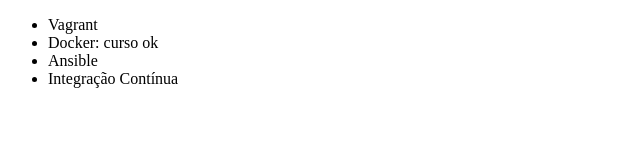
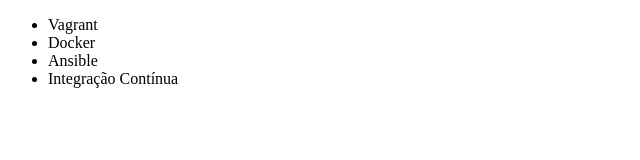
Before and after one commit to michaelsalzer/alura-git, a plain HTML site: page index.html in a window 1280 px wide. Shown: the full height of the page, 0-640 px from the left. Drawn offline with Linux system fonts and the light colour scheme.

Commit message:
Revert "agora correto ok"
This reverts commit 98fdef701abcd2ea480245857cb0320ba7c87cbb.

```diff
--- a/index.html
+++ b/index.html
@@ -7,7 +7,7 @@
 <body>
     <ul>
         <li>Vagrant</li>
-        <li>Docker: curso ok</li>
+        <li>Docker</li>
         <li>Ansible</li>
         <li>Integração Contínua</li>
     </ul>
```
